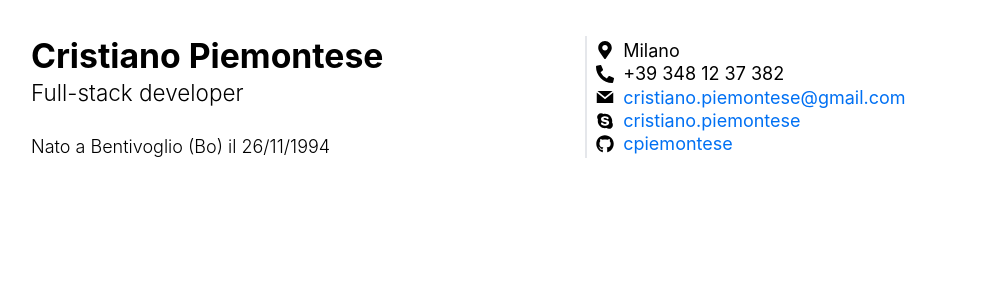
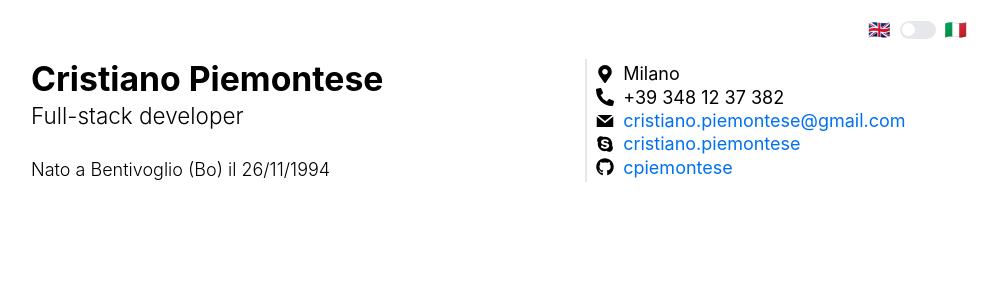
Before and after one commit to cpiemontese/cpiemontese.github.io, a Next.js app: page / in a window 1280 px wide. Shown: the top 300 px of the page, without its empty margins (141-1139 px from the left). Built offline with nearby package versions, Linux system fonts and the light colour scheme.

Commit message:
add lang toggle

```diff
--- a/components/layout.js
+++ b/components/layout.js
@@ -1,12 +1,22 @@
 import Head from 'next/head'
 import Link from 'next/link'
+import { useState } from 'react'
+
+import Toggle from '../components/toggle'
 
 const name = 'Cristiano Piemontese'
-export const siteTitle = 'Next.js Sample Website'
+export const siteTitle = `${name} Portfolio`
+
+const IT = 'IT'
+const EN = 'EN'
 
 export default function Layout({ children, home }) {
+  const [toggled, setToggled] = useState(false);
+
+  const lang = toggled ? IT : EN;
+
   return (
-    <div className="max-w-4xl min-h-screen mx-auto p-8 overflow-hidden">
+    <div className="max-w-4xl min-h-screen mx-auto pt-4 px-8 pb-8 overflow-hidden">
       <Head>
         <link rel="icon" href="/favicon.ico" />
         <meta
@@ -21,8 +31,9 @@ export default function Layout({ children, home }) {
         />
         <meta name="og:title" content="Cristiano Piemontese's portfolio" />
       </Head>
-      {/* <header className="">
-      </header> */}
+      <header className="flex justify-end items-center mb-4">
+        <Toggle toggled={toggled} setToggled={setToggled} />
+      </header>
       <main>{children}</main>
       {!home && (
         <div className={styles.backToHome}>
--- /dev/null
+++ b/components/toggle.js
@@ -0,0 +1,25 @@
+import { useState } from "react";
+
+export default function Toggle({
+  toggled,
+  setToggled
+}) {
+  return (
+    <div className="flex w-max items-center">
+      <div>
+        🇬🇧
+      </div>
+      <button
+        className="flex items-center mx-2 px-0.5 bg-gray-200 w-8 h-4 rounded-full focus:outline-none"
+        onClick={() => setToggled(!toggled)}
+      >
+        <div className={`bg-white w-3 h-3 rounded-full smooth transform translate-x-${
+          toggled ? 4 : 0
+        }`}></div>
+      </button>
+      <div>
+        🇮🇹
+      </div>
+    </div>
+  );
+}
--- a/styles/index.css
+++ b/styles/index.css
@@ -11,6 +11,10 @@
   @apply bg-blue-500 text-white font-bold py-2 px-4 rounded;
 }
 
+.smooth {
+  @apply transition-all ease-in-out duration-200;
+}
+
 /* Start purging... */
 @tailwind utilities;
 /* Stop purging. */
```
